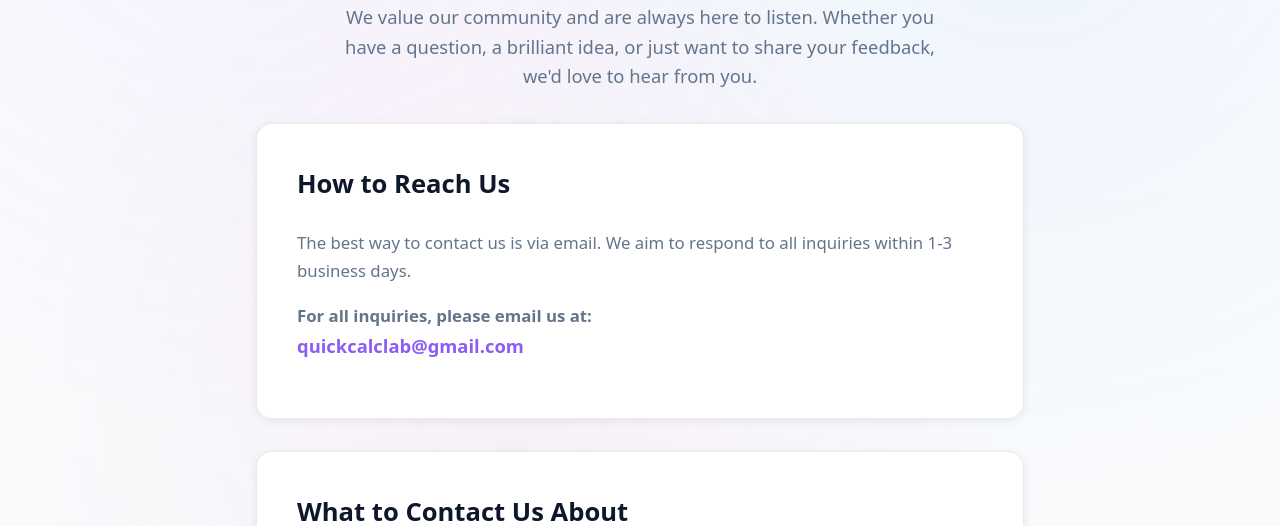
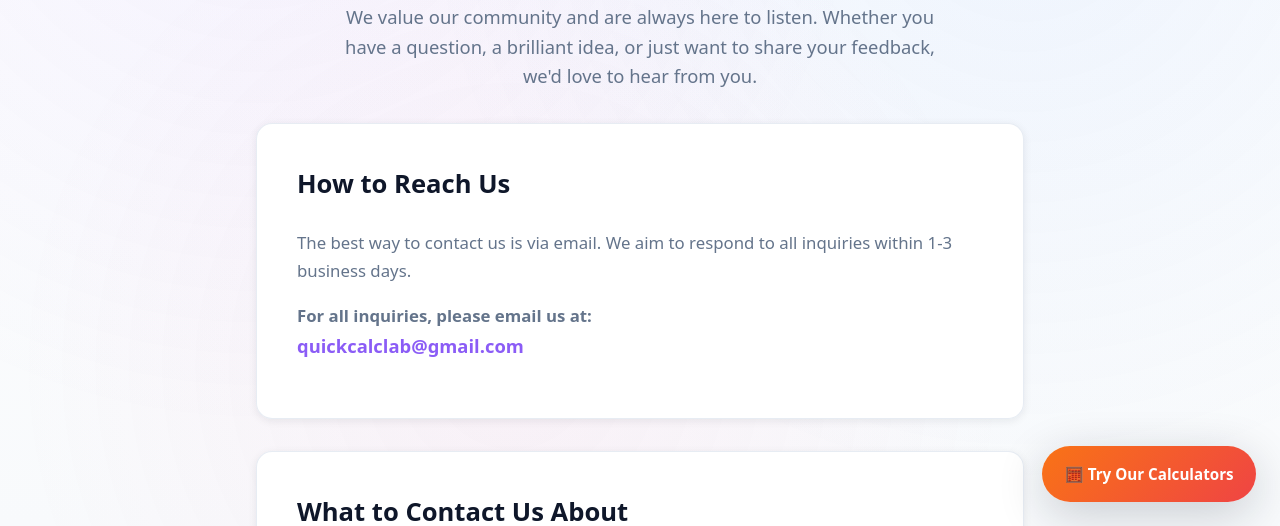
Before and after one commit to fofariak/quickcalclabs, a plain HTML site: page contact.html in a window 1280 px wide. Shown: the part 274-800 px from the top of the page. Drawn offline with Linux system fonts and the light colour scheme.

Commit message:
Update contact.html

```diff
--- a/contact.html
+++ b/contact.html
@@ -210,6 +210,9 @@
       <a href="affiliate-disclosure.html">Affiliate Disclosure</a>
     </div>
   </footer>
+  <a href="index.html" class="floating-cta">
+    🧮 Try Our Calculators
+  </a>
 
   <script>
     document.addEventListener('DOMContentLoaded', function() {
```
